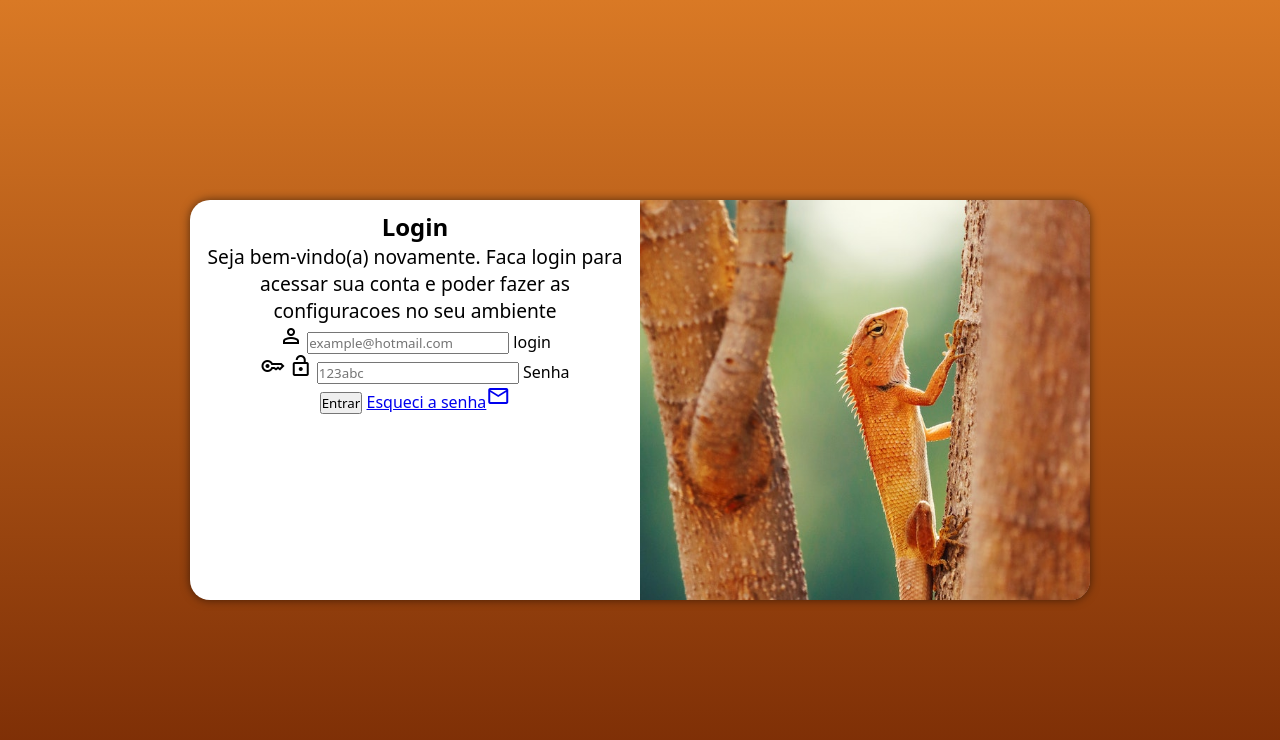
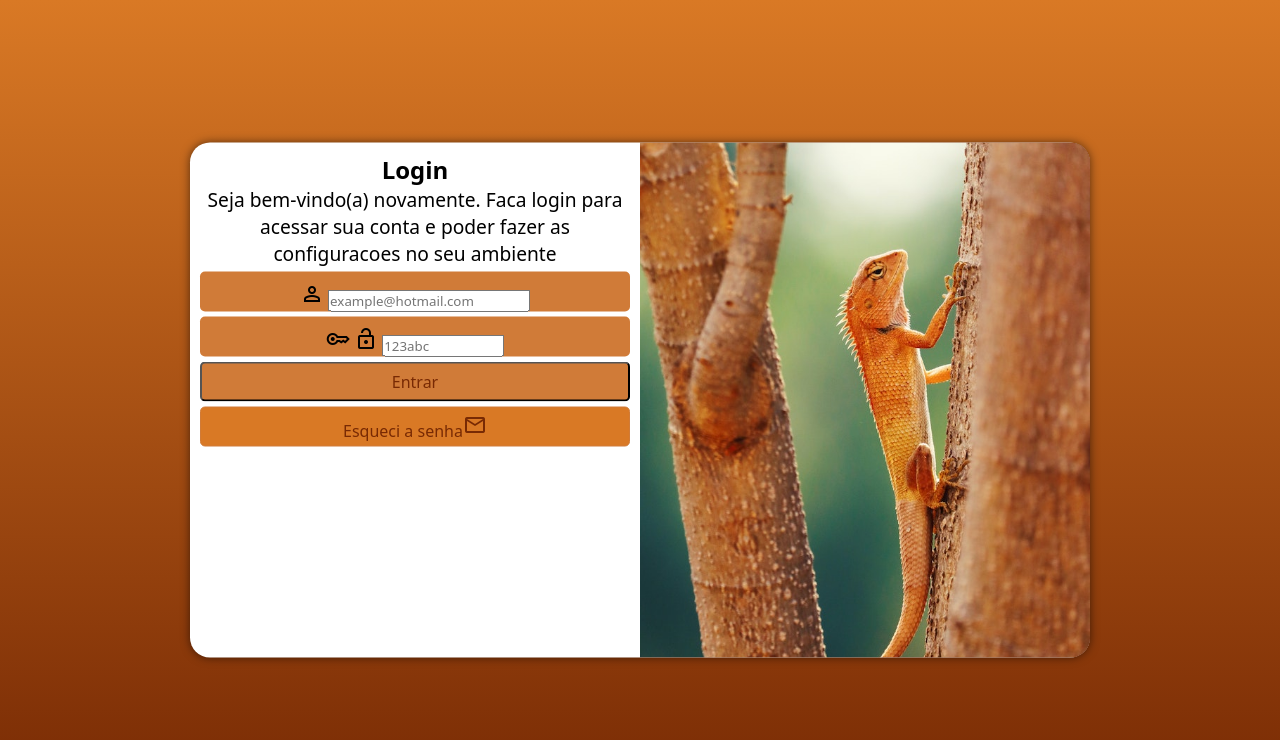
Before and after one commit to Cozacs/projeto-login, a plain HTML site: page index.html in a window 1280 px wide. Drawn offline with nearby package versions, Linux system fonts and the light colour scheme.

Commit message:
formatacao do formulario

```diff
--- a/estilos/padrao.css
+++ b/estilos/padrao.css
@@ -44,8 +44,8 @@ section#login {
     top: 50%;
     left: 50%;
     transform: translate(-50%,-50%);
-    width: 50vw;
-    height: 50vh;
+    width: 50%;
+    height: 515px;
     background-color: white;
     border-radius: 20px;
     overflow: hidden;
@@ -72,3 +72,54 @@ div#formulario {
 div#formulario > p {
     font-size: 0.8em;
 }
+
+form > div.campo {
+    background-color: var(--cor2);
+    display: block;
+    width: 100%;
+    height: 40px;
+    padding: 10px;
+    margin-top: 5px;
+    margin-bottom: 5px;
+    border-radius: 5px;
+}
+
+div.campo > label {
+    display: none;
+}
+
+form > input[type=submit] {
+    display: block;
+    font-size: 1em;
+    width: 100%;
+    height: 40px;
+    background-color: var(--cor2);
+    border-radius: 5px;
+    cursor: pointer;
+    color: var(--cor5);
+}
+
+form > input[type=submit]:hover {
+    background-color: var(--cor3);
+    width: 101%;
+}
+
+form > a.botao {
+    display: block;
+    text-align: center;
+    font-size: 1em;
+    width: 100%;
+    height: 40px;
+    padding-top: 5px;
+    margin-top: 5px;
+    background-color: var(--cor1);
+    border: 1px solid var(--cor2);
+    border-radius: 5px;
+    text-decoration: none;
+    color: var(--cor5);
+}
+
+form > a.botao:hover {
+    background-color: var(--cor3);
+    width: 100%;
+}
--- a/index.html
+++ b/index.html
@@ -26,11 +26,11 @@
                     <div class="campo">
                         <span class="material-symbols-outlined">key</span>
                         <span class="material-symbols-outlined">lock_open</span>
-                        <input type="password" name="senha" id="isenha" placeholder="123abc" autocomplete="current-password" required minlength="4">
-                        <label for="isenha">Senha</label>
+                        <input type="password" name="senha" id="isenha" placeholder="123abc" autocomplete="current-password" required minlength="4" size="10">
+                        <label for="isenha" >Senha</label>
                     </div>
-                    <input type="submit" value="Entrar">
-                    <a href="#">Esqueci a senha<span class="material-symbols-outlined">mail</span></a>
+                    <input type="submit" value="Entrar" class="entrada">
+                    <a href="#" class="botao">Esqueci a senha<span class="material-symbols-outlined">mail</span></a>
                 </form>
             </div>
         </section>
```
